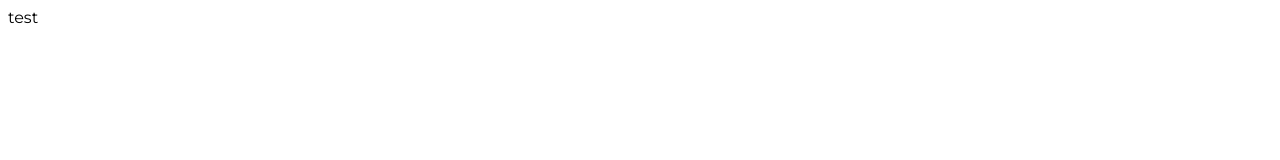
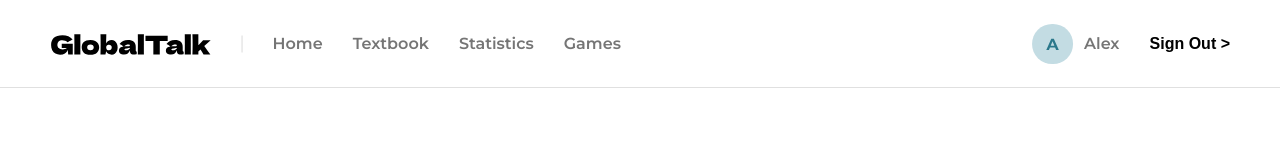
Before and after one commit to Suleyman1406/p136, a plain HTML site: page css/figma-exercises/kubic/index.html in a window 1280 px wide. Drawn offline with Linux system fonts and the light colour scheme.

Commit message:
feat: navbar section added with responsive

```diff
--- a/css/figma-exercises/kubic/index.html
+++ b/css/figma-exercises/kubic/index.html
@@ -14,6 +14,23 @@
     <title>Document</title>
   </head>
   <body>
-    test
+    <header id="navbar_heading">
+      <nav class="container navbar_container">
+        <div class="navbar_left_section">
+          <img src="assets/icons/burger.svg" alt="Burger icon" />
+          <img src="assets/images/logo.svg" alt="Website logo" />
+          <img class="pipe" src="assets/icons/pipe.svg" alt="Pipe" />
+          <a href="#">Home</a>
+          <a href="#">Textbook</a>
+          <a href="#">Statistics</a>
+          <a href="#">Games</a>
+        </div>
+        <div class="navbar_right_section">
+          <img src="assets/icons/profile.svg" alt="Profile icon" />
+          <span>Alex</span>
+          <button>Sign Out ></button>
+        </div>
+      </nav>
+    </header>
   </body>
 </html>
--- a/css/figma-exercises/kubic/style.css
+++ b/css/figma-exercises/kubic/style.css
@@ -1,3 +1,8 @@
+* {
+  margin: 0;
+  padding: 0;
+  box-sizing: border-box;
+}
 html {
   font-size: 16px;
 }
@@ -34,3 +39,102 @@ h4 {
   font-size: 1.5rem;
   line-height: 24px;
 }
+
+#navbar_heading {
+  padding: 24px 0;
+  box-shadow: inset 0px -1px 0px #e0e0e0;
+}
+
+.container {
+  width: 1180px;
+  margin: auto;
+}
+
+.navbar_container {
+  display: flex;
+  justify-content: space-between;
+  align-items: center;
+}
+
+.navbar_left_section {
+  display: flex;
+  align-items: center;
+  column-gap: 30px;
+}
+
+.navbar_left_section img:first-child {
+  display: none;
+}
+.navbar_left_section img:nth-child(2) {
+  height: 21px;
+}
+
+.navbar_left_section a {
+  color: #757575;
+  text-decoration: none;
+  line-height: 22.4px;
+  letter-spacing: -4%;
+  font-weight: 600;
+  transition: 0.3s;
+}
+
+.navbar_left_section a:hover {
+  color: #4a4a4a;
+}
+
+.navbar_right_section {
+  display: flex;
+  align-items: center;
+}
+
+.navbar_right_section span {
+  color: #757575;
+  line-height: 22.4px;
+  letter-spacing: -4%;
+  font-weight: 600;
+  transition: 0.3s;
+  margin-left: 10px;
+}
+
+.navbar_right_section button {
+  border: none;
+  background: none;
+  font-size: 16px;
+  font-weight: 700;
+  line-height: 16px;
+  letter-spacing: -4%;
+  margin-left: 30px;
+  transition: 0.3s;
+  cursor: pointer;
+}
+
+.navbar_right_section button:hover {
+  transform: scale(1.05);
+}
+
+@media screen and (max-width: 1180px) {
+  .container {
+    width: 335px;
+  }
+  .navbar_left_section a,
+  .navbar_left_section .pipe,
+  .navbar_right_section button {
+    display: none;
+  }
+  .navbar_left_section img:first-child {
+    display: initial;
+  }
+  .navbar_left_section img:nth-child(2) {
+    position: absolute;
+    left: 50%;
+    transform: translateX(-50%);
+  }
+  .navbar_right_section span {
+    font-size: 12px;
+    line-height: 16.8px;
+    margin-left: 4px;
+  }
+  .navbar_left_section img:nth-child(2) {
+    height: 16px;
+  }
+}
```
Also changed, not shown: css/figma-exercises/kubic/assets/icons/burger.svg (added), css/figma-exercises/kubic/assets/icons/pipe.svg (added), css/figma-exercises/kubic/assets/icons/profile.svg (added), css/figma-exercises/kubic/assets/images/logo.svg (added).
